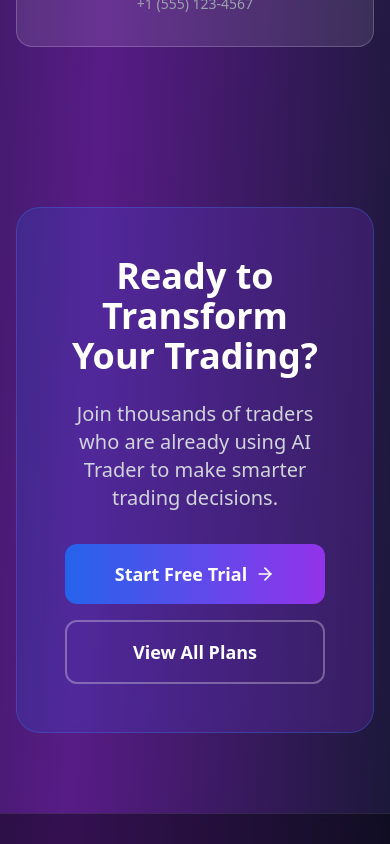
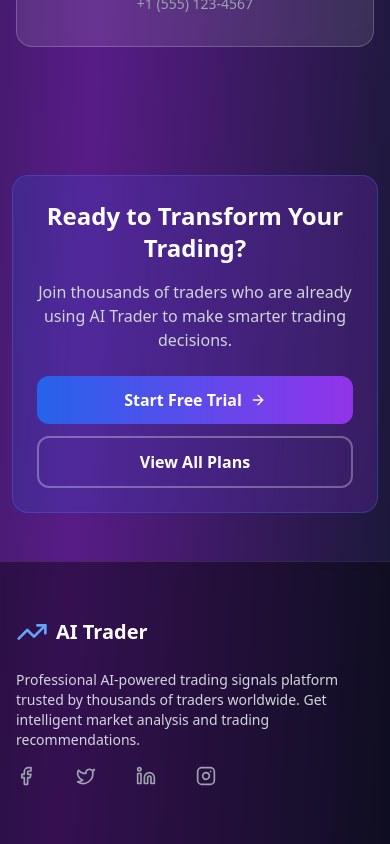
Before and after one commit to rend225/aitrad, a React (Vite) app: page / in a window 390 px wide. Shown: the part 6280-7124 px from the top of the page. Built offline with nearby package versions, Linux system fonts and the light colour scheme; no server answers; the database is empty.

Commit message:
Optimize CTA section for mobile with responsive design and touch-friendly buttons
cgen-02f36250621845d88be4f311ac2affe5

```diff
--- a/src/pages/LandingPage.tsx
+++ b/src/pages/LandingPage.tsx
@@ -617,26 +617,26 @@ const LandingPage: React.FC = () => {
       </div>
 
       {/* CTA Section */}
-      <section className="py-20 px-4 sm:px-6 lg:px-8">
+      <section className="py-12 sm:py-16 lg:py-20 px-3 sm:px-6 lg:px-8">
         <div className="max-w-4xl mx-auto text-center">
-          <div className="bg-gradient-to-r from-blue-600/20 to-purple-600/20 backdrop-blur-sm rounded-3xl p-12 border border-blue-500/30">
-            <h2 className="text-4xl sm:text-5xl font-bold text-white mb-6">
+          <div className="bg-gradient-to-r from-blue-600/20 to-purple-600/20 backdrop-blur-sm rounded-2xl sm:rounded-3xl p-6 sm:p-8 lg:p-12 border border-blue-500/30">
+            <h2 className="text-2xl sm:text-3xl lg:text-4xl xl:text-5xl font-bold text-white mb-4 sm:mb-6">
               {t('landing.cta.title')}
             </h2>
-            <p className="text-xl text-gray-300 mb-8">
+            <p className="text-base sm:text-lg lg:text-xl text-gray-300 mb-6 sm:mb-8">
               {t('landing.cta.subtitle')}
             </p>
-            <div className="flex flex-col sm:flex-row gap-4 justify-center">
+            <div className="flex flex-col gap-3 sm:gap-4 justify-center">
               <Link
                 to="/register"
-                className="bg-gradient-to-r from-blue-600 to-purple-600 hover:from-blue-700 hover:to-purple-700 text-white px-8 py-4 rounded-xl text-lg font-semibold transition-all transform hover:scale-105 inline-flex items-center justify-center space-x-2"
+                className="bg-gradient-to-r from-blue-600 to-purple-600 hover:from-blue-700 hover:to-purple-700 text-white px-6 sm:px-8 py-3 sm:py-4 rounded-xl text-base sm:text-lg font-semibold transition-all transform hover:scale-105 active:scale-95 inline-flex items-center justify-center space-x-2 touch-manipulation"
               >
                 <span>{t('landing.cta.startTrial')}</span>
-                <ArrowRight className={`h-5 w-5 ${isRTL ? 'rotate-180' : ''}`} />
+                <ArrowRight className={`h-4 w-4 sm:h-5 sm:w-5 ${isRTL ? 'rotate-180' : ''}`} />
               </Link>
               <Link
                 to="/plans"
-                className="border-2 border-white/30 text-white hover:bg-white/10 px-8 py-4 rounded-xl text-lg font-semibold transition-all"
+                className="border-2 border-white/30 text-white hover:bg-white/10 px-6 sm:px-8 py-3 sm:py-4 rounded-xl text-base sm:text-lg font-semibold transition-all touch-manipulation active:scale-95"
               >
                 View All Plans
               </Link>
```
